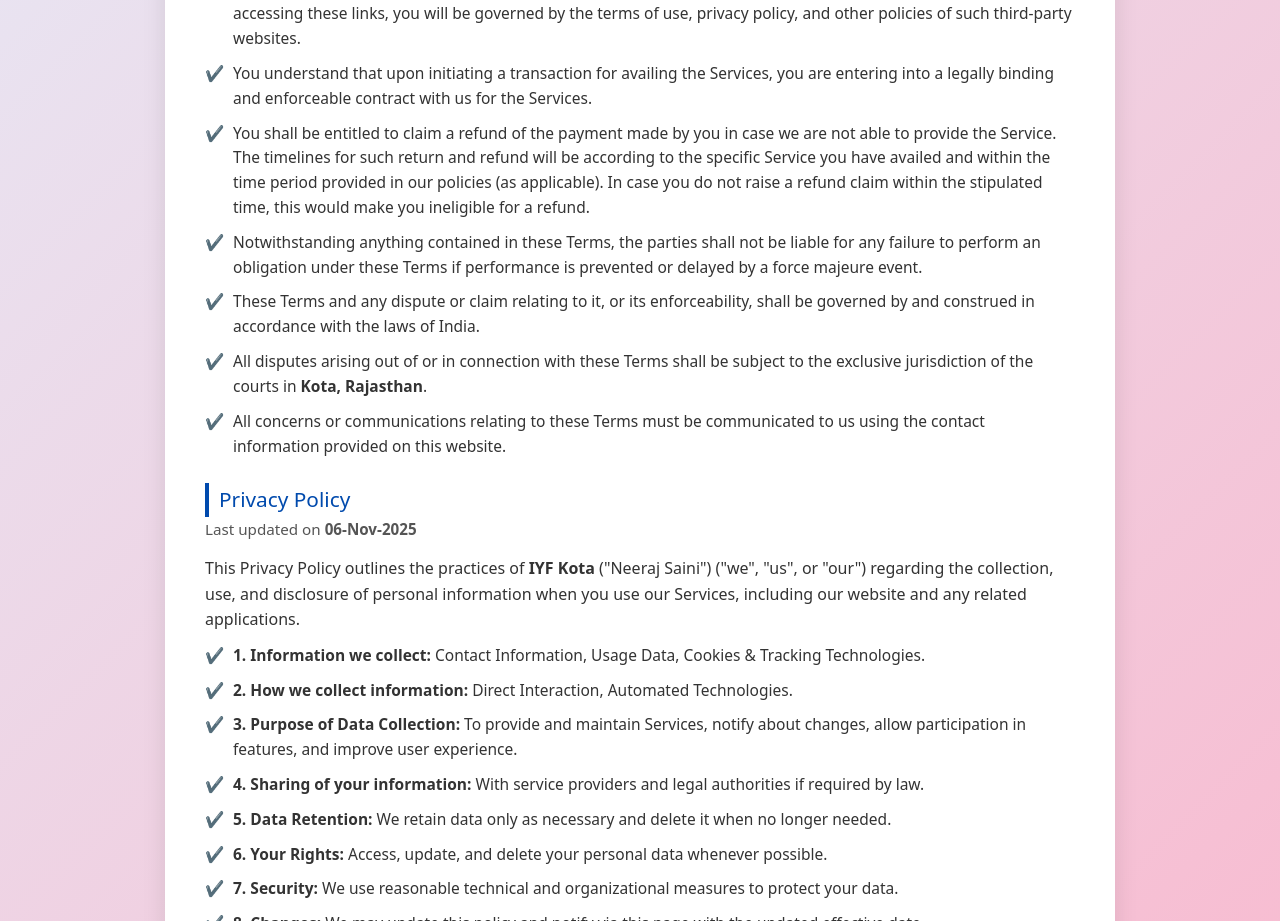
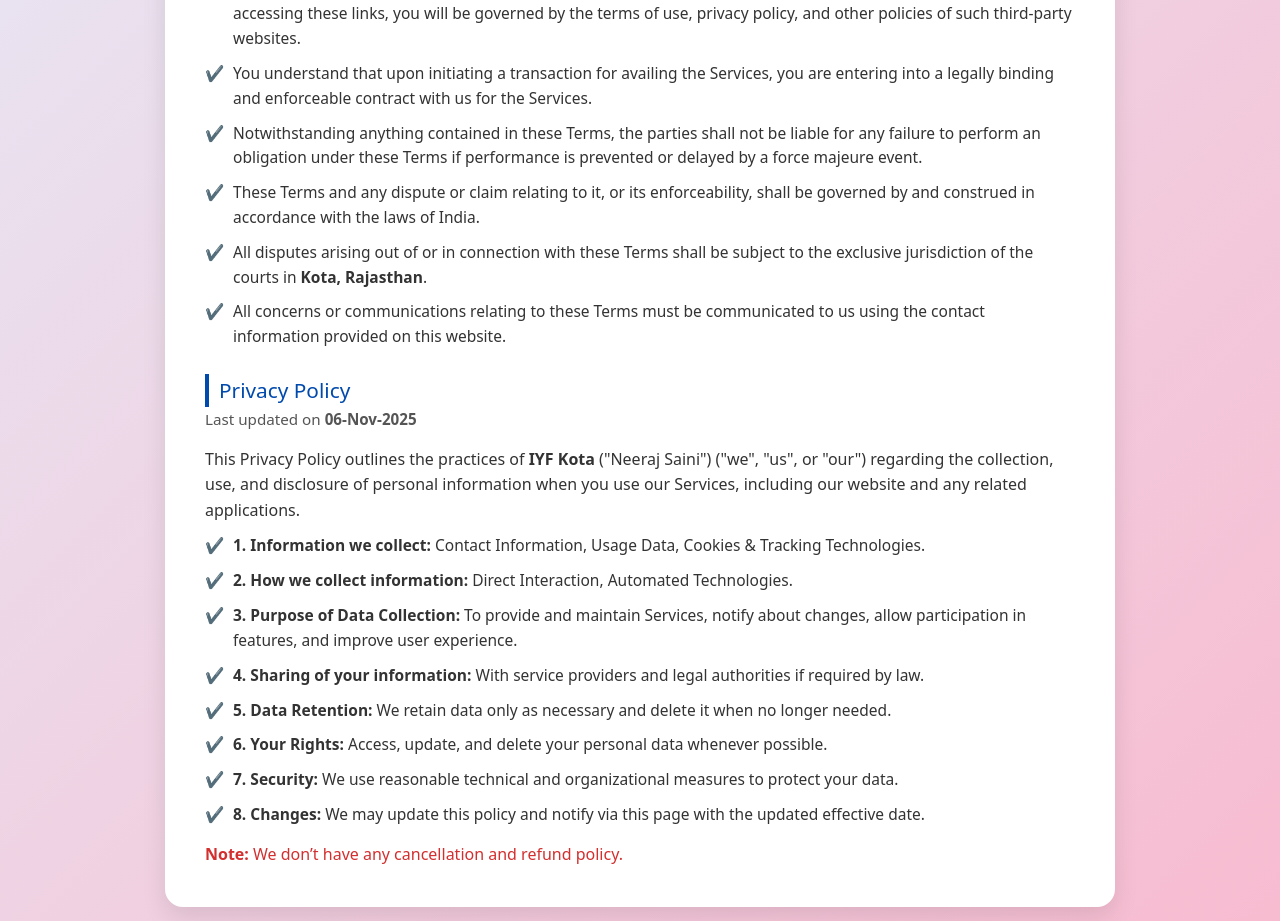
Before and after one commit to kamalprajapat21/SA-club-frontend, a React (Vite) app: page /termsandconditions in a window 1280 px wide. Shown: the part 900-1821 px from the top of the page. Built offline with nearby package versions, Linux system fonts and the light colour scheme.

Commit message:
remove line from term&condition

```diff
--- a/src/components/TermsandConditions.jsx
+++ b/src/components/TermsandConditions.jsx
@@ -2,7 +2,7 @@
 import { ScrollText } from "lucide-react";
 
 const TermsandConditions = () => {
-return ( <div className="terms-container"> <div className="terms-card">
+  return (<div className="terms-container"> <div className="terms-card">
     {/* Header */} <div className="terms-header"> <ScrollText size={40} className="terms-icon" /> <h1>Terms & Conditions</h1> </div> <p className="last-updated">
       Last updated on <strong>06-Nov-2025 15:08:13</strong> </p>
 
@@ -75,14 +75,7 @@
         Services, you are entering into a legally binding and enforceable
         contract with us for the Services.
       </li>
-      <li>
-        You shall be entitled to claim a refund of the payment made by you
-        in case we are not able to provide the Service. The timelines for
-        such return and refund will be according to the specific Service you
-        have availed and within the time period provided in our policies (as
-        applicable). In case you do not raise a refund claim within the
-        stipulated time, this would make you ineligible for a refund.
-      </li>
+
       <li>
         Notwithstanding anything contained in these Terms, the parties shall
         not be liable for any failure to perform an obligation under these
```
Also changed, not shown: src/components/PrivacyPolicy.jsx (added). Lines whose indentation alone changed are shown as unchanged.
